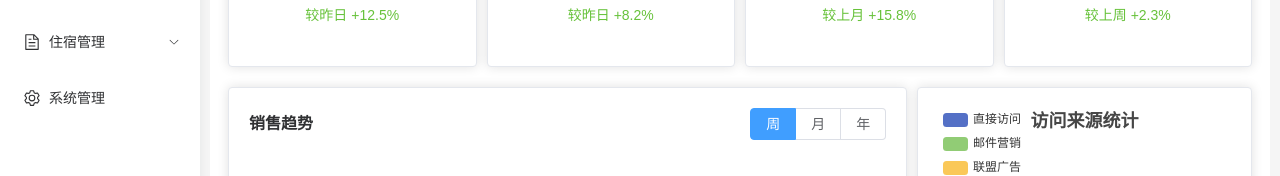
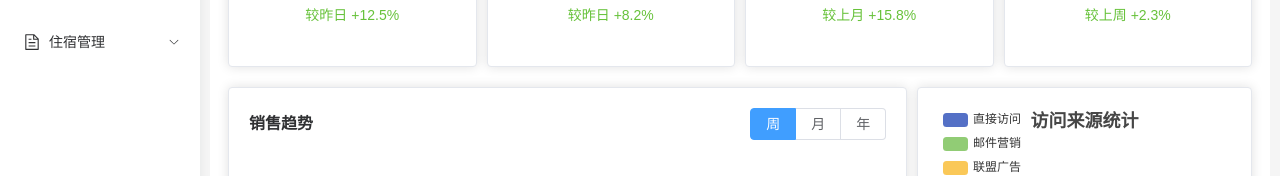
Before and after one commit to eggCodedmb/hotel-system, a Vue app: page /home in a window 1280 px wide. Shown: the part 210-386 px from the top of the page. Built offline with nearby package versions, Linux system fonts and the light colour scheme.

Commit message:
feat(layout): 修改系统管理菜单隐藏

```diff
--- a/src/layout/Header.vue
+++ b/src/layout/Header.vue
@@ -51,10 +51,10 @@
                 <el-icon><user /></el-icon>
                 个人中心
               </el-dropdown-item>
-              <el-dropdown-item command="settings">
+              <!-- <el-dropdown-item command="settings">
                 <el-icon><setting /></el-icon>
                 账户设置
-              </el-dropdown-item>
+              </el-dropdown-item> -->
               <el-dropdown-item divided command="logout">
                 <el-icon><switch-button /></el-icon>
                 退出登录
--- a/src/router/index.js
+++ b/src/router/index.js
@@ -55,7 +55,7 @@ const routes = [
                 path: '/system',
                 name: 'System',
                 component: () => import('@/views/System.vue'),
-                meta: { title: '系统管理', icon: 'Setting' },
+                meta: { title: '系统管理', icon: 'Setting', hidden: true},
                 children: [
                     {
                         path: '/department',
```
